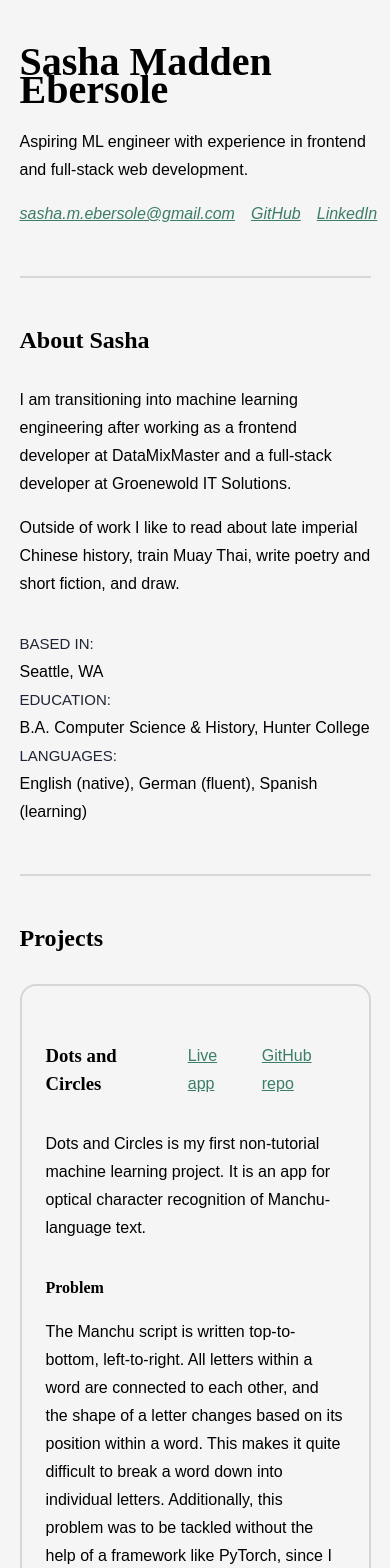
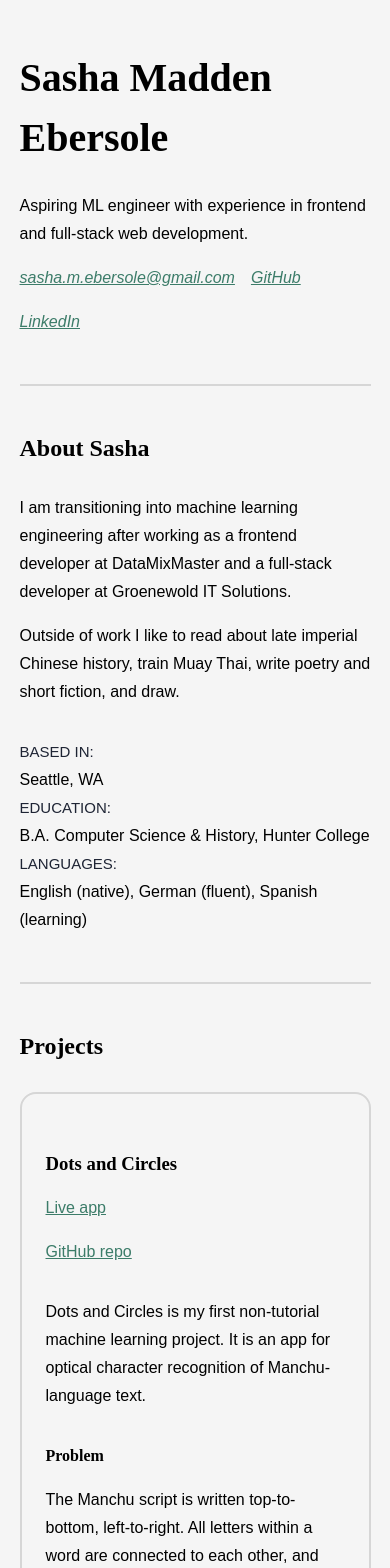
Before and after one commit to AVespaIsNotAMotorcycle/AVespaIsNotAMotorcycle.github.io, a Next.js app: page / in a window 390 px wide. Shown: the top 1568 px of the page. Built offline with nearby package versions, Linux system fonts and the light colour scheme.

Commit message:
Improved spacing on mobile

```diff
--- a/app/globals.css
+++ b/app/globals.css
@@ -37,6 +37,7 @@ h1, h2, h3, h4, h5, h6 {
 h1 {
 	font-size: 2.5rem;
 	margin-bottom: 1rem;
+	line-height: 150%;
 }
 
 a {
@@ -60,6 +61,7 @@ address {
 	margin-top: 1rem;
 	display: flex;
 	gap: 1rem;
+	flex-wrap: wrap;
 }
 
 .about > div {
@@ -109,6 +111,11 @@ address {
 .project-card > div:first-child > *:first-child {
 	flex-grow: 1;
 }
+@media (width <= 500px) {
+	.project-card > div:first-child {
+		flex-direction: column;
+	}
+}
 .project-card .details {
 	display: grid;
 	grid-template-columns: 1fr 1fr 1fr;
@@ -127,6 +134,7 @@ address {
 	padding: 0;
 	display: flex;
 	gap: 1rem;
+	flex-wrap: wrap;
 }
 .project-card .tags li {
 	border: var(--border);
```
